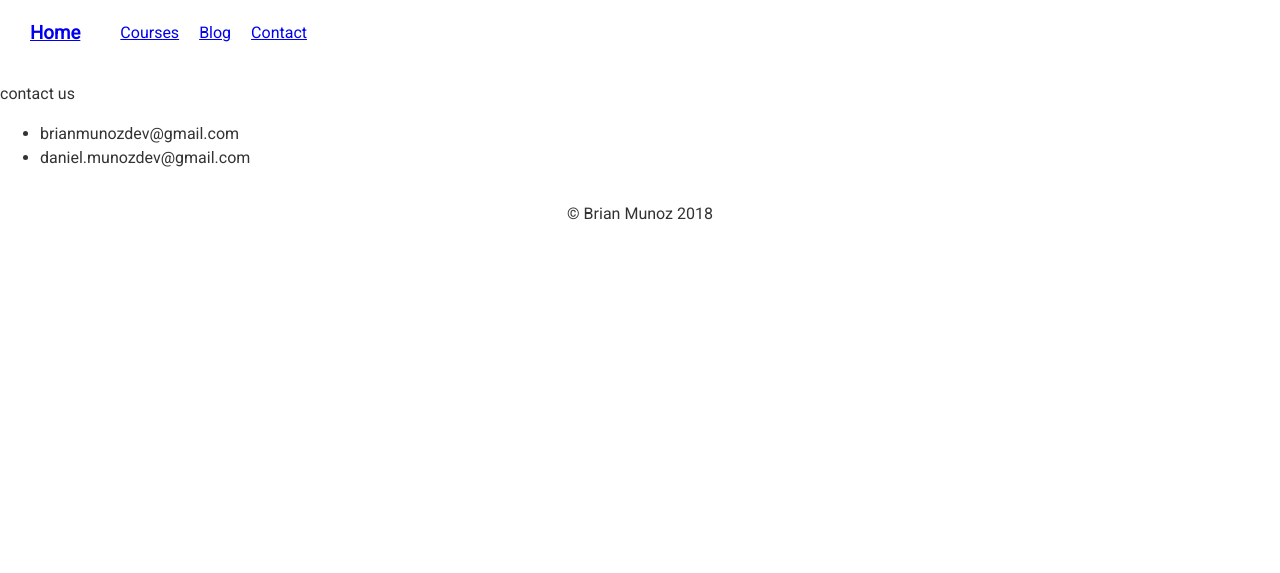
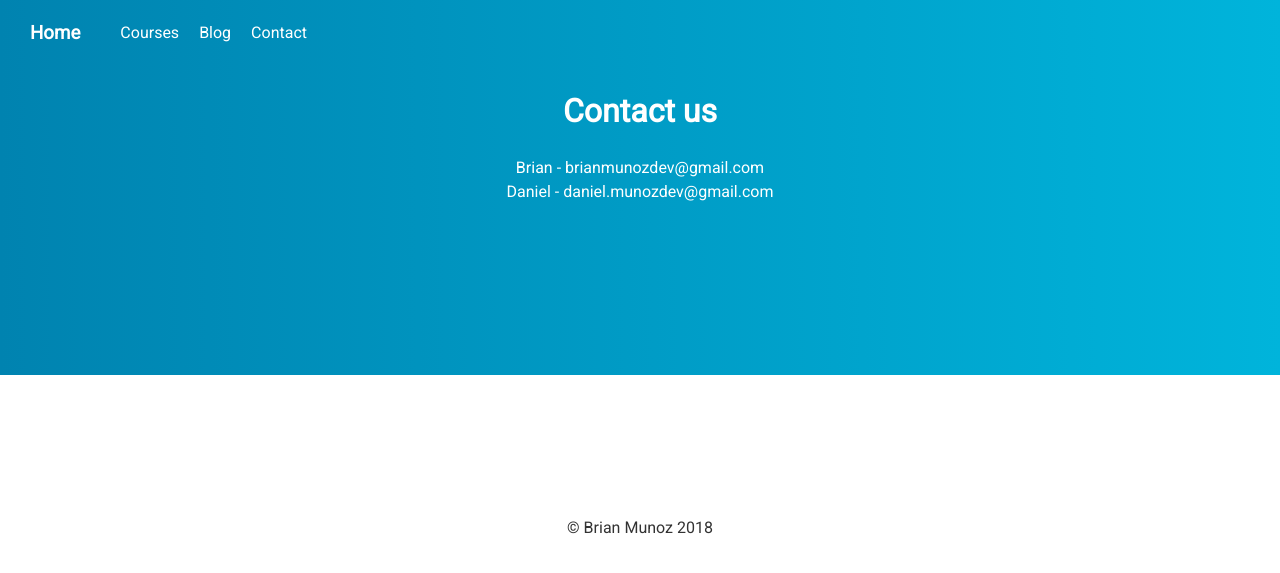
Before and after one commit to planeswalker1/coconut, a Jekyll site: the page built from contact.html, in a window 1280 px wide. Shown: the top 573 px of the page. Built offline with Jekyll 4.4.1, drawn with Linux system fonts in a browser that asks for light colours.

Commit message:
Update contact page html and styles

```diff
--- a/contact.html
+++ b/contact.html
@@ -4,15 +4,12 @@ meta: contact page which displays ways on how you can contact us through email.
 title: Contact
 ---
 
-{% include nav.html %}
+<header class="header--contact">
+  {% include nav.html %}
+  <h1>Contact us</h1>
 
-<div>
-  <p>
-    contact us
-  </p>
-
-  <ul>
-    <li>brianmunozdev@gmail.com</li>
-    <li>daniel.munozdev@gmail.com</li>
+  <ul class="header__contact">
+    <li>Brian - brianmunozdev@gmail.com</li>
+    <li>Daniel - daniel.munozdev@gmail.com</li>
   </ul>
-</div>
+</header>
--- a/css/module.css
+++ b/css/module.css
@@ -1,10 +1,12 @@
 /* header styles */
-.header--home .nav a {
+.header--home .nav a,
+.header--contact .nav a {
   text-decoration: none;
   color: #fff;
 }
 
-.header--home .nav a:hover {
+.header--home .nav a:hover,
+.header--contact .nav a:hover {
   text-decoration: underline;
   color: rgba(255,255,255,0.7);
 }
```
Also changed, not shown: css/layout.css (+16 -1 lines).
